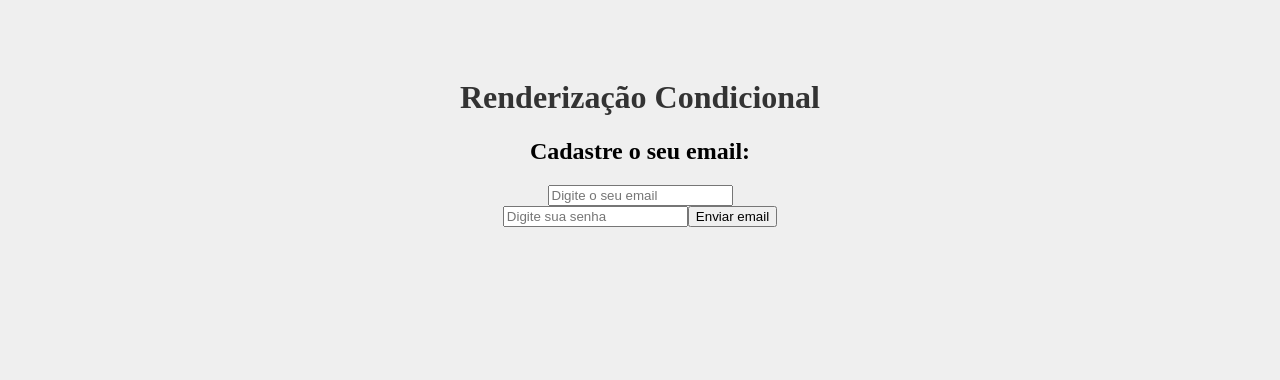
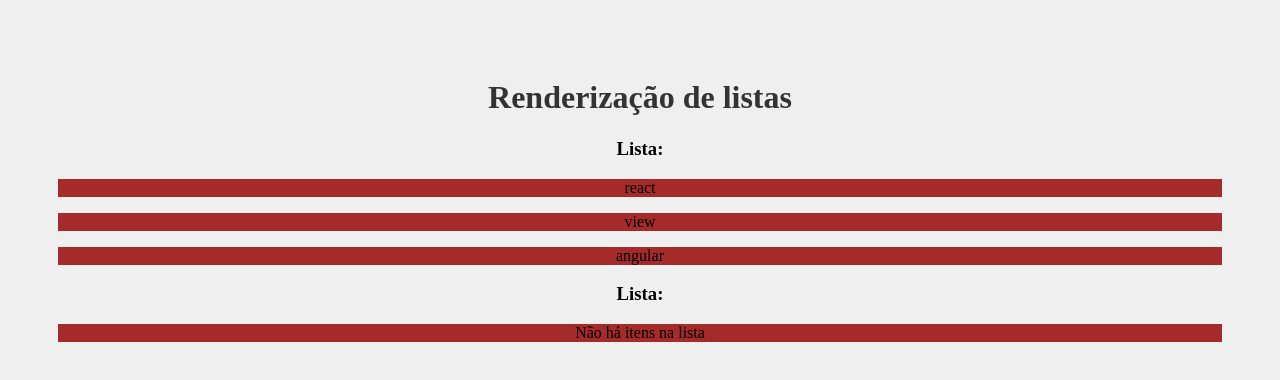
Before and after one commit to JonatasNs1/React, a React (Create React App) app in the folder meu-projeto/: page / in a window 1280 px wide. Shown: the top 380 px of the page. Built offline with nearby package versions, Linux system fonts and the light colour scheme.

Commit message:
Renderização de listas

```diff
--- a/meu-projeto/src/App.js
+++ b/meu-projeto/src/App.js
@@ -10,14 +10,21 @@
 import Evento from './components/Evento';
 import Form from './components/Form';
 import Condicional from './components/Condicional';
+import OutraLista from './components/OutraLista';
+
+
+
+
 
 function App() {
 
+  const meusItens=['react', 'view', 'angular']
 
   return (
     <div className="App">
-      <h1> Renderização Condicional</h1>
-    <Condicional/>
+      <h1> Renderização de listas</h1>
+    <OutraLista itens={meusItens}/>
+    <OutraLista itens={[]} />
     </div>
   );
 }
--- /dev/null
+++ b/meu-projeto/src/components/OutraLista.js
@@ -0,0 +1,19 @@
+function OutraLista({itens}){
+
+    return(
+        <>
+            <h3> Lista:</h3>
+
+            {itens.length > 0 ?(
+            itens.map((item, index) =>(
+                <p key={index}>{item}</p>
+                ))):(
+                    <p> Não há itens na lista</p>
+                )}
+        </>
+    )
+
+
+}
+
+export default OutraLista;
```
